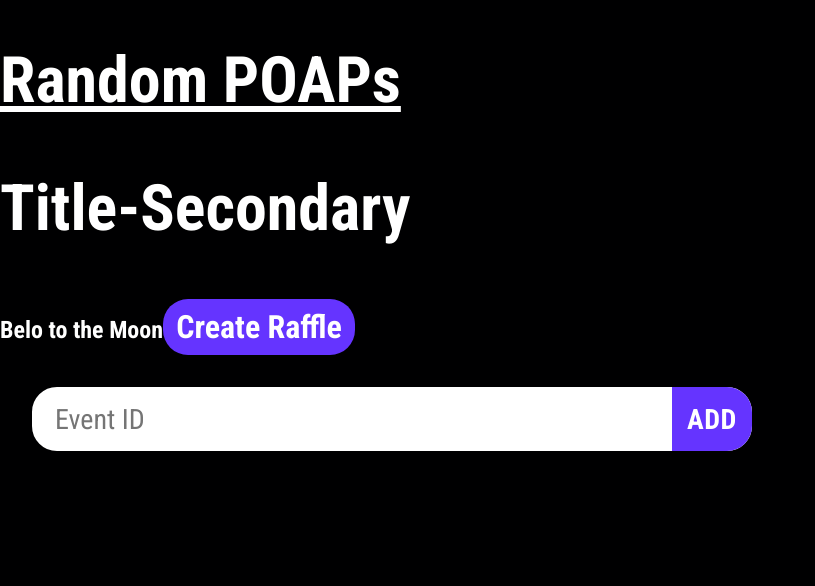
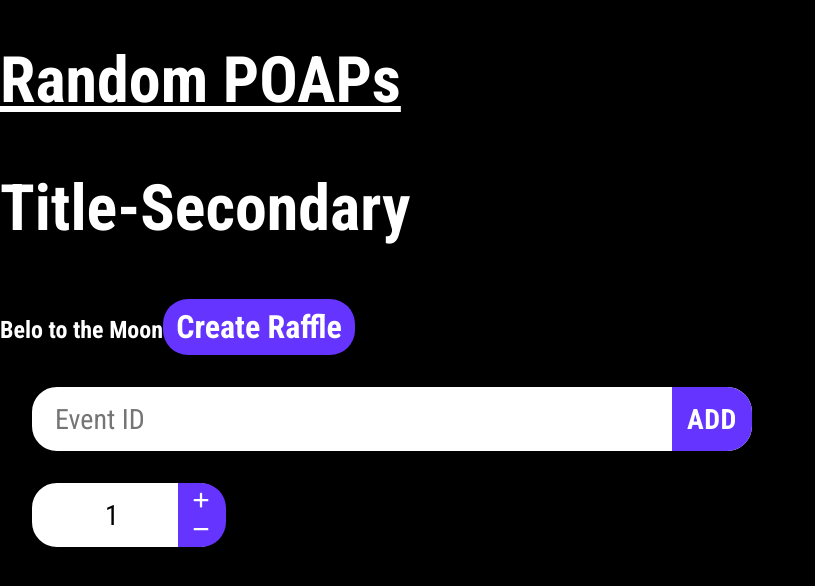
Before and after one commit to sgalanb/random-poaps, a React (Create React App) app: page / in a window 1280 px wide. Shown: the top 586 px of the page, without its empty margins (0-815 px from the left). Built offline with nearby package versions, Linux system fonts and the light colour scheme.

Commit message:
ADD: WinnersInput

```diff
--- a/src/App.js
+++ b/src/App.js
@@ -5,15 +5,17 @@ import TitleSecondary from './components/TitleSecondary/TitleSecondary';
 import EventName from './components/EventName/EventName';
 import TitlePrimary from './components/TitlePrimary/TitlePrimary';
 import IdInput from './components/IdInput/IdInput';
+import WinnersInput from './components/WinnersInput/WinnersInput';
 
 function App() {
   return (
     <div>
-      <TitlePrimary text={'Random POAPs'}/>
-      <TitleSecondary text={'Title-Secondary'}/>
-      <EventName text={'Belo to the Moon'} url={'https://poap.gallery/event/31287'}/>
-      <ButtonPrimary text={'Create Raffle'}/>
+      <TitlePrimary text={'Random POAPs'} />
+      <TitleSecondary text={'Title-Secondary'} />
+      <EventName text={'Belo to the Moon'} url={'https://poap.gallery/event/31287'} />
+      <ButtonPrimary text={'Create Raffle'} />
       <IdInput />
+      <WinnersInput />
     </div>
   );
 }
--- a/src/components/IdInput/IdInput.css
+++ b/src/components/IdInput/IdInput.css
@@ -50,4 +50,5 @@
     color: #fff;
     background-color: transparent;
     margin: 0px;
+    user-select: none;
 }
--- a/src/components/IdInput/IdInput.jsx
+++ b/src/components/IdInput/IdInput.jsx
@@ -2,11 +2,11 @@ import React, {useState} from "react";
 import './IdInput.css'
 
 export default function IdInput() {
-    const [Id, setId] = useState('')
+    const [id, setId] = useState('')
 
     const handleSubmit = evt => {
         evt.preventDefault()
-        if (!Id == '') {
+        if (!id == '' & id < 99999 & id > 0) {
             console.log('Tiene número')
         }
     }
@@ -17,7 +17,7 @@ export default function IdInput() {
 
     return (
         <form className="eventIdForm" onSubmit={handleSubmit}>
-            <input className="eventIdInput" type='number' onChange={handleChange} value={Id} placeholder='Event ID'/>
+            <input className="eventIdInput" type='number' min={1} max={99999} onChange={handleChange} value={id} placeholder='Event ID'/>
             <div className="eventIdDiv" onClick={handleSubmit}>
                 <p className="EventIdP">ADD</p>
             </div>
--- /dev/null
+++ b/src/components/WinnersInput/WinnersInput.css
@@ -0,0 +1,87 @@
+.winnersInputForm {
+    display: grid;
+    grid-template-columns: 2fr;
+    align-items: center;
+    width: 12rem;
+    margin: 2rem;
+}
+
+.winnersInputInput{
+    text-decoration: none;
+    font-size: 1.75rem;
+    font-weight: 400;
+    width: 12rem;
+    height: 4rem;
+    box-sizing: border-box;
+    border-width: 3px;
+    border-radius: 25px;
+    border-color: #fff;
+    border-style: solid;
+    background-color: #fff;
+    padding-left: 70px;
+}
+
+.winnersInputInput:focus {
+    border-color: #6534FF;
+    outline: none;
+}
+
+.winnersInputInput::placeholder {
+    font-size: 1.75rem;
+}
+
+.WinnersInputDivBox {
+    grid-column-start: 2;
+    display: flex;
+    flex-direction: column;
+    width: 3rem;
+    height: 4rem;
+    color: #fff;
+}
+
+.WinnersInputDivPlus {
+    width: 3rem;
+    height: 2rem;
+    background-color: #6534FF;
+    border-radius: 0 25px 0 0;
+    margin-left: -46px;
+}
+
+.WinnersInputDivMinus {
+    width: 3rem;
+    height: 2rem;
+    flex-direction: column;
+    background-color: #6534FF;
+    border-radius: 0 0 25px 0;
+    margin-left: -46px;
+}
+
+.WinnersInputSVGPlus  {
+    font-size: 2rem;
+    text-align: center;
+    align-items: center;
+    background-color: transparent;
+    filter: invert(100%);
+}
+
+.WinnersInputSVGPlusContainer{
+    width: 1rem;
+    background-color: transparent;
+    margin-left: 15px;
+    margin-top: 7.5px;
+}
+
+.WinnersInputSVGMinus {
+    font-size: 2rem;
+    text-align: center;
+    align-items: center;
+    background-color: transparent;
+    filter: invert(100%);
+}
+
+.WinnersInputSVGMinusContainer{
+    width: 1rem;
+    background-color: transparent;
+    margin-left: 15px;
+    margin-top: 5px;
+}
--- /dev/null
+++ b/src/components/WinnersInput/WinnersInput.jsx
@@ -0,0 +1,46 @@
+import React, {useState} from "react";
+import './WinnersInput.css'
+import { ReactComponent as MinusSolid } from '../../images/minus-solid.svg';
+import { ReactComponent as PlusSolid } from '../../images/plus-solid.svg';
+
+export default function WinnersInput() {
+    const [winners, setWinners] = useState(1)
+
+    let numberOfAddresses = 10
+
+    const handlePlus = () => {
+        if (winners < numberOfAddresses) {
+            setWinners(parseInt(winners + 1))
+        } else {
+            alert("The number of winners is equal to the number of participants")
+        }
+    }
+
+    const handleMinus = () => {
+        if (winners > 1) {
+            setWinners(parseInt(winners - 1))
+        }
+    }
+
+    const handleChange = evt => {
+        setWinners(evt.target.value);
+    }
+
+    return (
+        <form className="winnersInputForm" >
+            <input className="winnersInputInput" type='number' min={1} max={numberOfAddresses} onChange={handleChange} value={winners} placeholder='Winners'/>
+            <div className="WinnersInputDivBox">
+                <div className="WinnersInputDivPlus" onClick={handlePlus}>
+                    <div className="WinnersInputSVGPlusContainer">
+                        <PlusSolid className="WinnersInputSVGPlus" />
+                    </div>
+                </div>
+                <div className="WinnersInputDivMinus" onClick={handleMinus}>
+                    <div className="WinnersInputSVGMinusContainer">
+                        <MinusSolid className="WinnersInputSVGMinus" />
+                    </div>
+                </div>
+            </div>
+        </form>
+    )
+}
```
Also changed, not shown: src/images/minus-solid.svg (added), src/images/plus-solid.svg (added).
